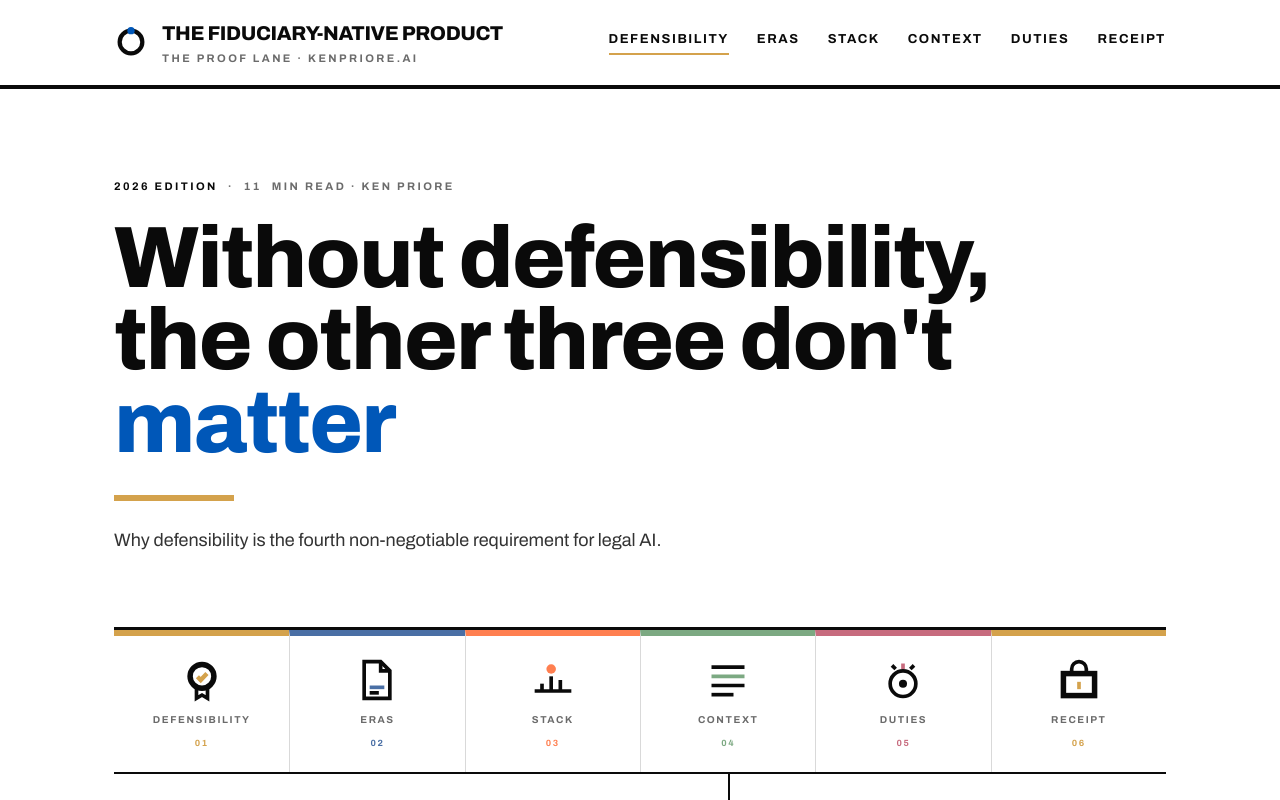
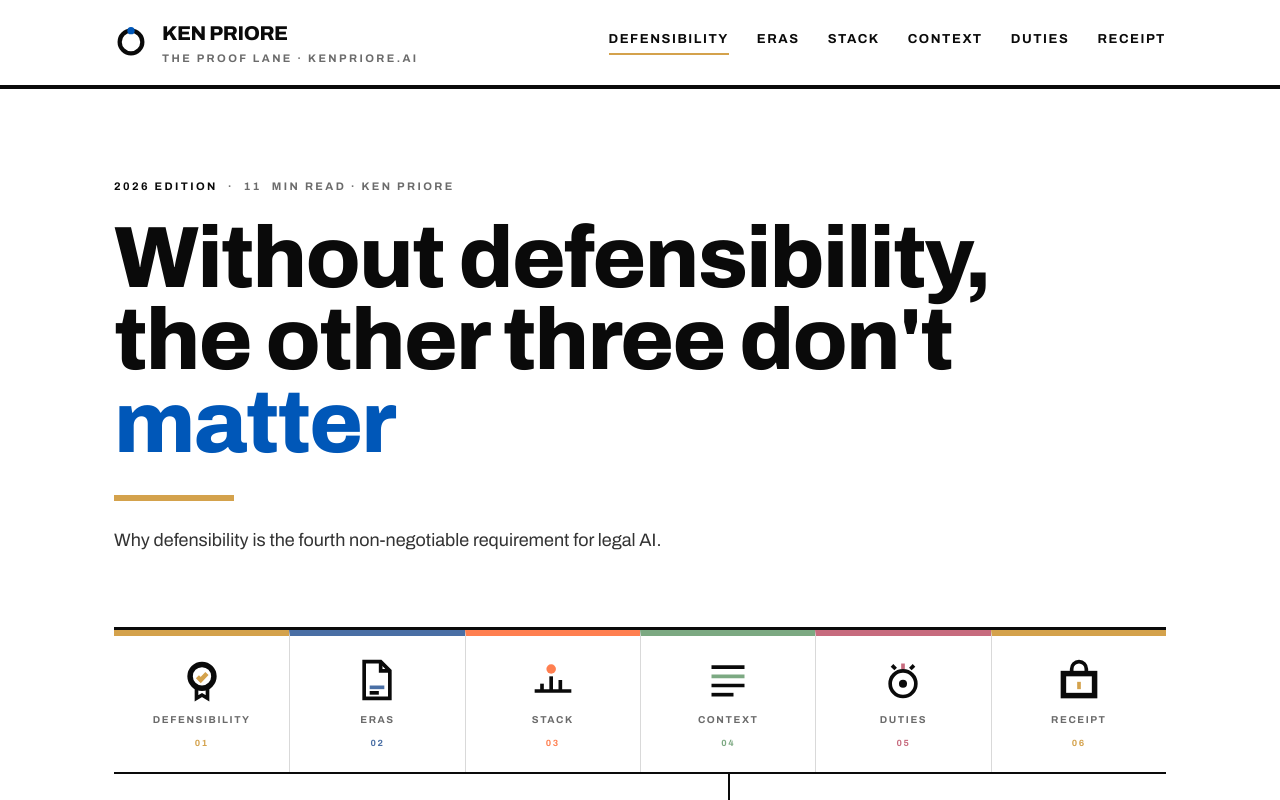
Before and after one commit to KenPriore/fiduciary-native, a plain HTML site: page index.html in a window 1280 px wide. Shown: the top 800 px of the page. Drawn offline with Linux system fonts and the light colour scheme.

Commit message:
Wordmark reads Ken Priore; the sub-line names the property
Every property's wordmark is the person; the sub-line says which site you
are on. Also ~150px narrower than the product name, which is why the six
chapter links stopped fitting 190px earlier here than elsewhere.

Co-Authored-By: Claude Opus 5 <noreply@anthropic.com>

```diff
--- a/index.html
+++ b/index.html
@@ -596,7 +596,11 @@ footer li a:hover{color:var(--hue);text-decoration:none}
     <div class="wm">
       <svg viewBox="0 0 24 24" style="--signal:var(--c-blue)"><use href="#loop"/></svg>
       <div>
-        <div class="wm-name">The Fiduciary-Native Product</div>
+        <!-- the person, not the project. Every property's wordmark reads KEN PRIORE;
+             the sub-line below names which one you are on. Also ~150px narrower than
+             the product name, which is what let the six chapter links stop fitting
+             190px earlier here than on the other properties. -->
+        <div class="wm-name">Ken Priore</div>
         <div class="wm-sub">The proof lane · kenpriore.ai</div>
       </div>
     </div>
```
